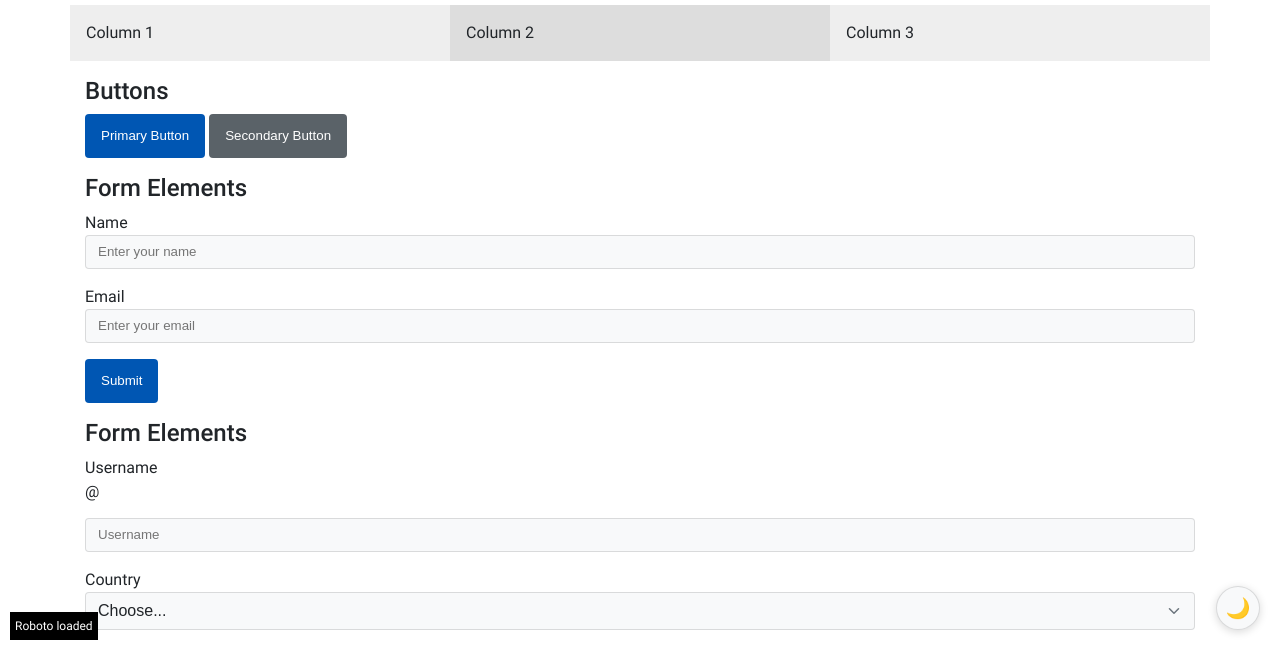
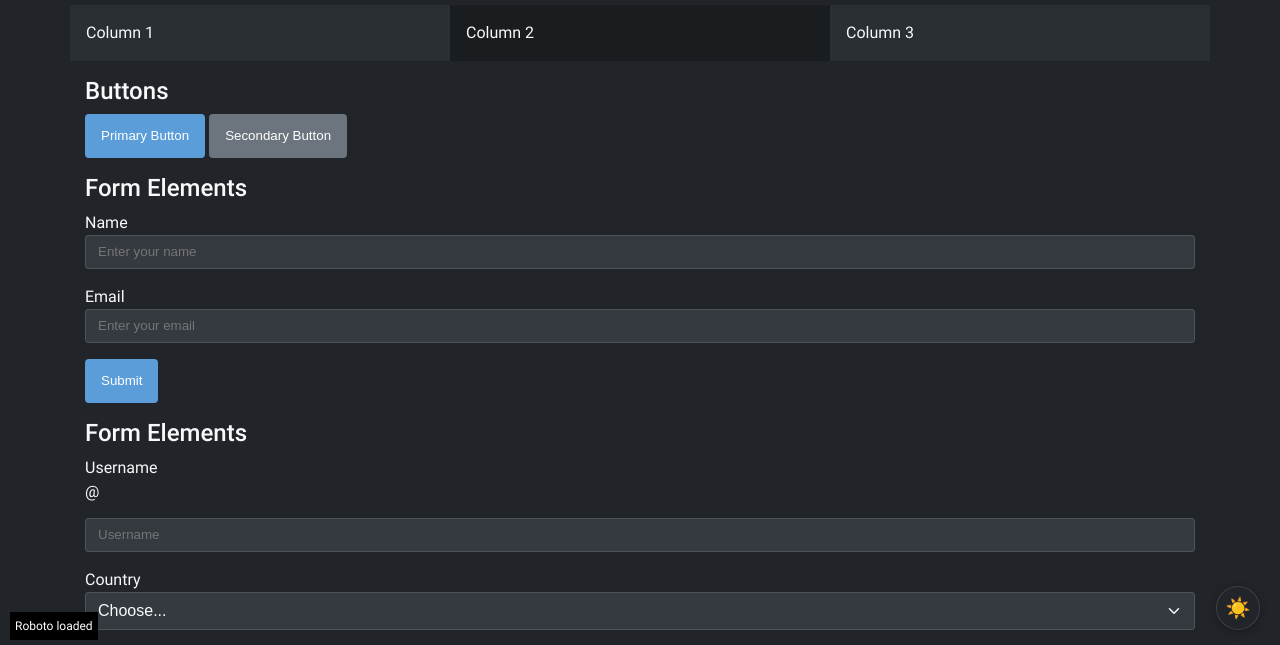
Before and after one commit to sjefvanleeuwen/maxwell, a plain HTML site: page examples/index.html in a window 1280 px wide. Shown: the part 150-795 px from the top of the page. Drawn offline with Linux system fonts and the light colour scheme.

Commit message:
default dark mode

```diff
--- a/js/theme.js
+++ b/js/theme.js
@@ -1,5 +1,10 @@
 class ThemeManager {
     constructor() {
+        // Set dark mode as default theme
+        if (!localStorage.getItem('theme')) {
+            localStorage.setItem('theme', 'dark');
+            document.documentElement.setAttribute('data-theme', 'dark');
+        }
         this.theme = localStorage.getItem('theme') || 'light';
         this.init();
     }
```
Also changed, not shown: examples/parallax.html (+1 -1 lines).
